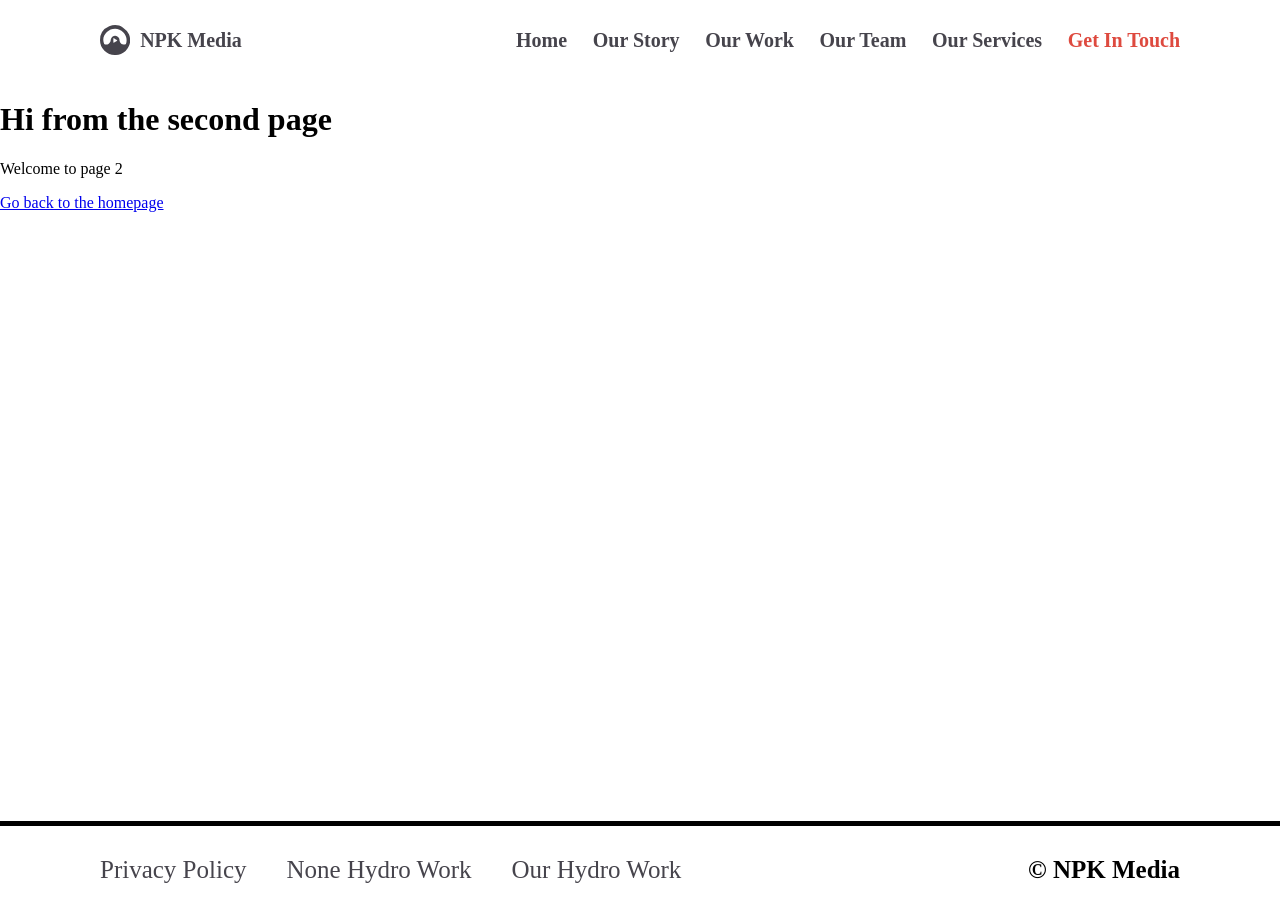
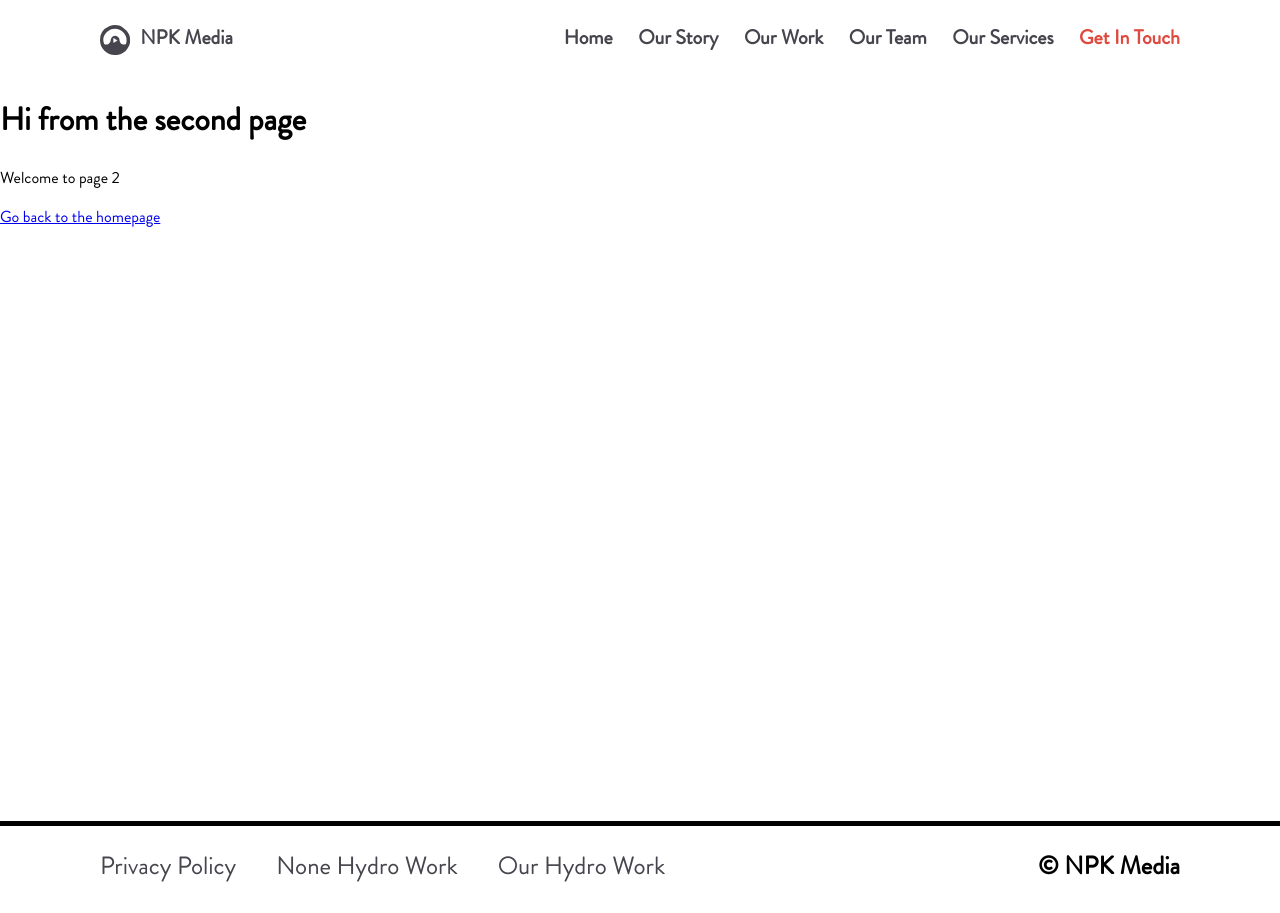
Before and after one commit to aidenBarrett96/npk-media, a Gatsby site: page /page-2 in a window 1280 px wide. Built offline with nearby package versions, Linux system fonts and the light colour scheme; Gatsby itself is replaced by a stand-in of ours; a small style sheet from the web is missing.

Commit message:
trying to add font

```diff
--- a/src/components/layout/layout.scss
+++ b/src/components/layout/layout.scss
@@ -1,23 +1,43 @@
-// @import url("//hello.myfonts.net/count/3aea74");
+@import url("//hello.myfonts.net/count/3aea74");
 
 @font-face {
   font-family: "BrandonGrotesqueWeb-Light";
-  src: url("../../assets/webfonts/3AEA74_0_0.woff") format("woff");
+  src: url("../../assets/webfonts/3AEA74_0_0.eot");
+  src: url("../../assets/webfonts/3AEA74_0_0.eot?#iefix")
+      format("embedded-opentype"),
+    url("../../assets/webfonts/3AEA74_0_0.woff2") format("woff2"),
+    url("../../assets/webfonts/3AEA74_0_0.woff") format("woff"),
+    url("../../assets/webfonts/3AEA74_0_0.ttf") format("truetype");
 }
 
 @font-face {
   font-family: "BrandonGrotesqueWeb-Bold";
-  src: url("../../assets/webfonts/3AEA74_1_0.woff") format("woff");
+  src: url("../../assets/webfonts/3AEA74_1_0.eot");
+  src: url("../../assets/webfonts/3AEA74_1_0.eot?#iefix")
+      format("embedded-opentype"),
+    url("../../assets/webfonts/3AEA74_1_0.woff2") format("woff2"),
+    url("../../assets/webfonts/3AEA74_1_0.woff") format("woff"),
+    url("../../assets/webfonts/3AEA74_1_0.ttf") format("truetype");
 }
 
 @font-face {
   font-family: "BrandonGrotesqueWeb-Black";
-  src: url("../../assets/webfonts/3AEA74_2_0.woff") format("woff");
+  src: url("../../assets/webfonts/3AEA74_2_0.eot");
+  src: url("../../assets/webfonts/3AEA74_2_0.eot?#iefix")
+      format("embedded-opentype"),
+    url("../../assets/webfonts/3AEA74_2_0.woff2") format("woff2"),
+    url("../../assets/webfonts/3AEA74_2_0.woff") format("woff"),
+    url("../../assets/webfonts/3AEA74_2_0.ttf") format("truetype");
 }
 
 @font-face {
-  font-family: "BrandonGrotesqueWeb-Regular";
-  src: url("../../assets/webfonts/3AEA74_3_0.woff") format("woff");
+  font-family: "Brandon Grotesque";
+  src: url("../../assets/webfonts/3AEA74_3_0.eot");
+  src: url("../../assets/webfonts/3AEA74_3_0.eot?#iefix")
+      format("embedded-opentype"),
+    url("../../assets/webfonts/3AEA74_3_0.woff2") format("woff2"),
+    url("../../assets/webfonts/3AEA74_3_0.woff") format("woff"),
+    url("../../assets/webfonts/3AEA74_3_0.ttf") format("truetype");
 }
 
 body,
```
